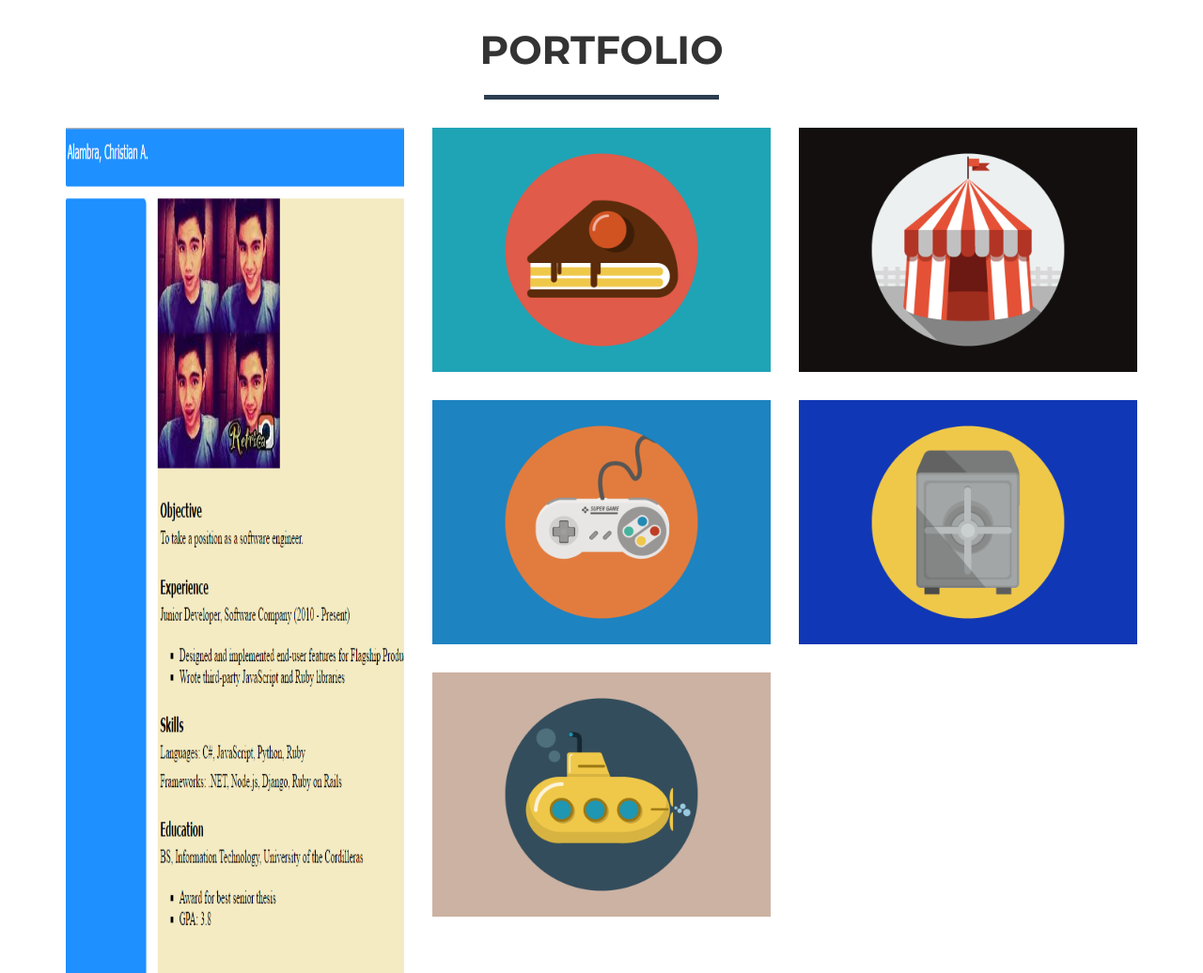
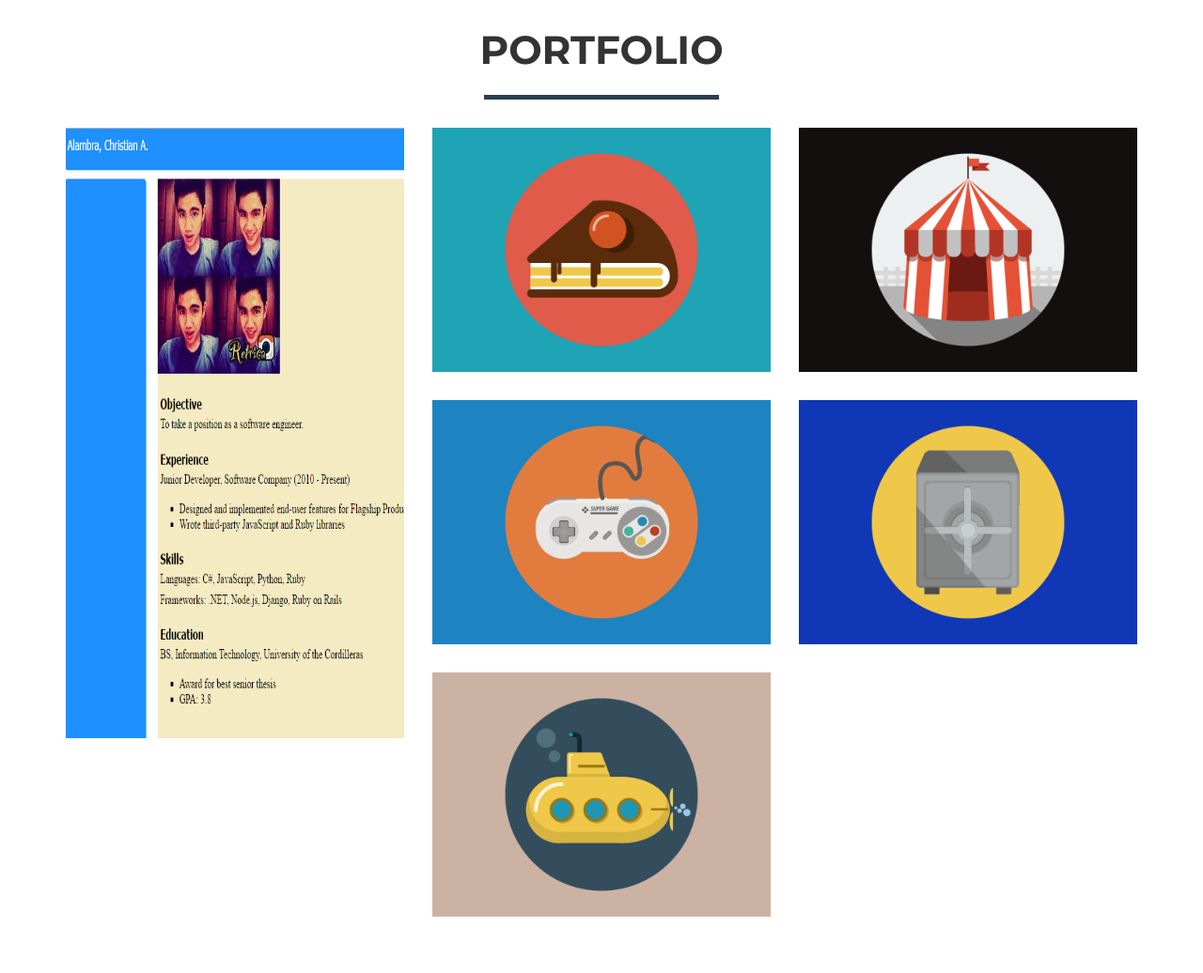
Before and after one commit to christianalambra/christianalambra.github.io, a website: page index.html in a window 1280 px wide. Shown: the part 780-1816 px from the top of the page at 94% size. Drawn offline with nearby package versions, Linux system fonts and the light colour scheme.

Commit message:
Update index.html

```diff
--- a/index.html
+++ b/index.html
@@ -99,7 +99,7 @@
                                 <i class="fa fa-search-plus fa-3x"></i>
                             </div>
                         </div>
-                        <img src="Capture.PNG" style="height:900px" "width:650px" class="img-responsive" alt="">
+                        <img src="Capture.PNG" style="height:650px" "width:900px" class="img-responsive" alt="">
                     </a>
                 </div>
                 <div class="col-sm-4 portfolio-item">
```
